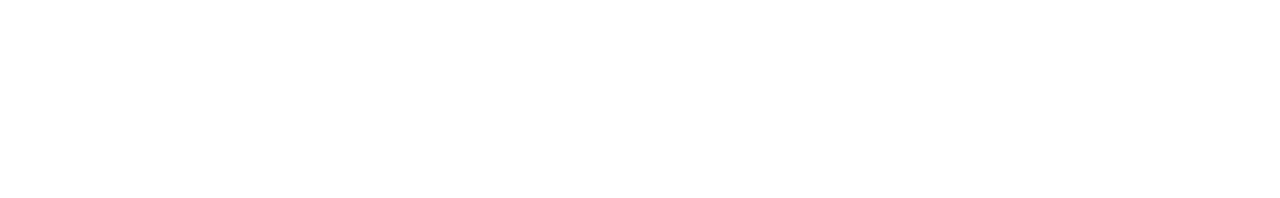
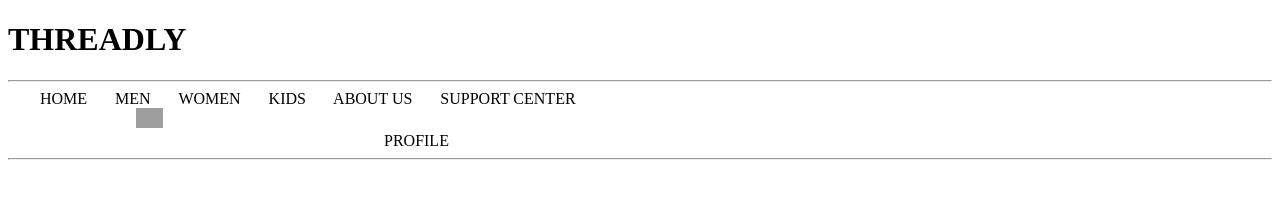
Before and after one commit to Hemangkhedikar/ICP13-HTML-GITHUB-PROJECT.1-THREADLY, a plain HTML site: page pages/Mens.html in a window 1280 px wide. Drawn offline with Linux system fonts and the light colour scheme; grey boxes are pictures that could not be loaded.

Commit message:
navbar optoins added

```diff
--- a/pages/Mens.html
+++ b/pages/Mens.html
@@ -4,7 +4,24 @@
     <title>Threadly</title>
 </head>
 <body>
-
-
+    <div>
+         <h1>THREADLY</h1>
+             <hr> &nbsp; &nbsp; &nbsp; &nbsp;
+             <a>HOME</a> &nbsp; &nbsp; &nbsp;
+             <a>MEN</a> &nbsp; &nbsp; &nbsp;
+             <a>WOMEN</a> &nbsp; &nbsp; &nbsp;
+             <a>KIDS</a> &nbsp; &nbsp; &nbsp;
+             <a></a>ABOUT US &nbsp; &nbsp; &nbsp;
+             <a>SUPPORT CENTER</a>
+       &nbsp; &nbsp; &nbsp;&nbsp; &nbsp; &nbsp;&nbsp; &nbsp; &nbsp;&nbsp; &nbsp; &nbsp;&nbsp; &nbsp; &nbsp; &nbsp; &nbsp;
+      &nbsp; &nbsp; &nbsp;&nbsp; &nbsp; &nbsp;&nbsp; &nbsp; &nbsp;&nbsp; &nbsp; &nbsp;&nbsp; &nbsp; &nbsp;&nbsp; &nbsp; &nbsp;&nbsp; &nbsp; &nbsp;&nbsp; &nbsp; &nbsp;&nbsp; &nbsp; &nbsp;&nbsp; &nbsp; &nbsp;&nbsp; &nbsp; &nbsp;&nbsp; &nbsp; &nbsp;&nbsp; &nbsp; &nbsp;&nbsp; &nbsp; &nbsp;&nbsp; &nbsp; &nbsp;&nbsp; &nbsp; &nbsp;&nbsp; &nbsp; &nbsp;&nbsp; &nbsp; &nbsp;&nbsp; &nbsp; &nbsp;&nbsp; &nbsp; &nbsp;&nbsp; &nbsp; &nbsp;&nbsp; &nbsp; &nbsp;&nbsp; &nbsp; &nbsp;&nbsp; &nbsp; &nbsp;&nbsp; &nbsp; &nbsp;&nbsp; &nbsp; &nbsp;&nbsp; &nbsp; &nbsp;&nbsp; &nbsp; &nbsp;&nbsp; &nbsp; &nbsp;&nbsp; &nbsp; &nbsp;&nbsp; &nbsp; &nbsp;&nbsp; &nbsp; &nbsp;&nbsp; &nbsp; &nbsp;&nbsp; &nbsp; &nbsp;&nbsp; &nbsp; &nbsp;
+      <img src="https://cdn-icons-png.flaticon.com/128/1144/1144760.png" height="20px">
+      &nbsp; &nbsp; &nbsp;&nbsp; &nbsp; &nbsp;&nbsp; &nbsp; &nbsp;&nbsp; &nbsp; &nbsp;&nbsp; &nbsp; &nbsp; &nbsp; &nbsp;
+      &nbsp; &nbsp; &nbsp;&nbsp; &nbsp; &nbsp;&nbsp; &nbsp; &nbsp;&nbsp; &nbsp; &nbsp;&nbsp; &nbsp; &nbsp;&nbsp; &nbsp; &nbsp;&nbsp; &nbsp; &nbsp;&nbsp; &nbsp; &nbsp;&nbsp; &nbsp; &nbsp;&nbsp; &nbsp; &nbsp;&nbsp; &nbsp; &nbsp;&nbsp; &nbsp; &nbsp;&nbsp; &nbsp; &nbsp;&nbsp; &nbsp; &nbsp;&nbsp; &nbsp; &nbsp;&nbsp; &nbsp; &nbsp;&nbsp; &nbsp; &nbsp;&nbsp; &nbsp; &nbsp;&nbsp; &nbsp; &nbsp;&nbsp; &nbsp; &nbsp;&nbsp; &nbsp; &nbsp;&nbsp; &nbsp; &nbsp;&nbsp; &nbsp; &nbsp;&nbsp; &nbsp; &nbsp;&nbsp; &nbsp; &nbsp;&nbsp; &nbsp; &nbsp;&nbsp; &nbsp; &nbsp;&nbsp; &nbsp; &nbsp;&nbsp; &nbsp; &nbsp;&nbsp; &nbsp; &nbsp;&nbsp; &nbsp; &nbsp;&nbsp; &nbsp; &nbsp;&nbsp; &nbsp; &nbsp;&nbsp; &nbsp; &nbsp;&nbsp; &nbsp; &nbsp;  &nbsp; &nbsp; &nbsp;&nbsp; &nbsp; &nbsp;&nbsp; &nbsp; &nbsp;&nbsp; &nbsp; &nbsp;&nbsp; &nbsp; &nbsp; &nbsp; &nbsp;
+      &nbsp; &nbsp; &nbsp;&nbsp; &nbsp; &nbsp;&nbsp; &nbsp; &nbsp;&nbsp; &nbsp; &nbsp;&nbsp; &nbsp; &nbsp;&nbsp; &nbsp; &nbsp;&nbsp; &nbsp; &nbsp;&nbsp; &nbsp; &nbsp;&nbsp; &nbsp; &nbsp;&nbsp; &nbsp; &nbsp;&nbsp; &nbsp; &nbsp;&nbsp; &nbsp; &nbsp;&nbsp; &nbsp; &nbsp;&nbsp; &nbsp; &nbsp;&nbsp; &nbsp; &nbsp; &nbsp;&nbsp; &nbsp; &nbsp;&nbsp; &nbsp; &nbsp;&nbsp; &nbsp; &nbsp;&nbsp; &nbsp; &nbsp; &nbsp; &nbsp;
+      &nbsp; &nbsp; &nbsp;&nbsp; &nbsp; &nbsp;&nbsp; &nbsp; &nbsp;&nbsp; &nbsp; &nbsp;&nbsp; &nbsp; &nbsp;&nbsp; &nbsp; &nbsp;
+         <a >PROFILE</a>
+         <hr>
+    </div>
 </body>
 </html>
```
